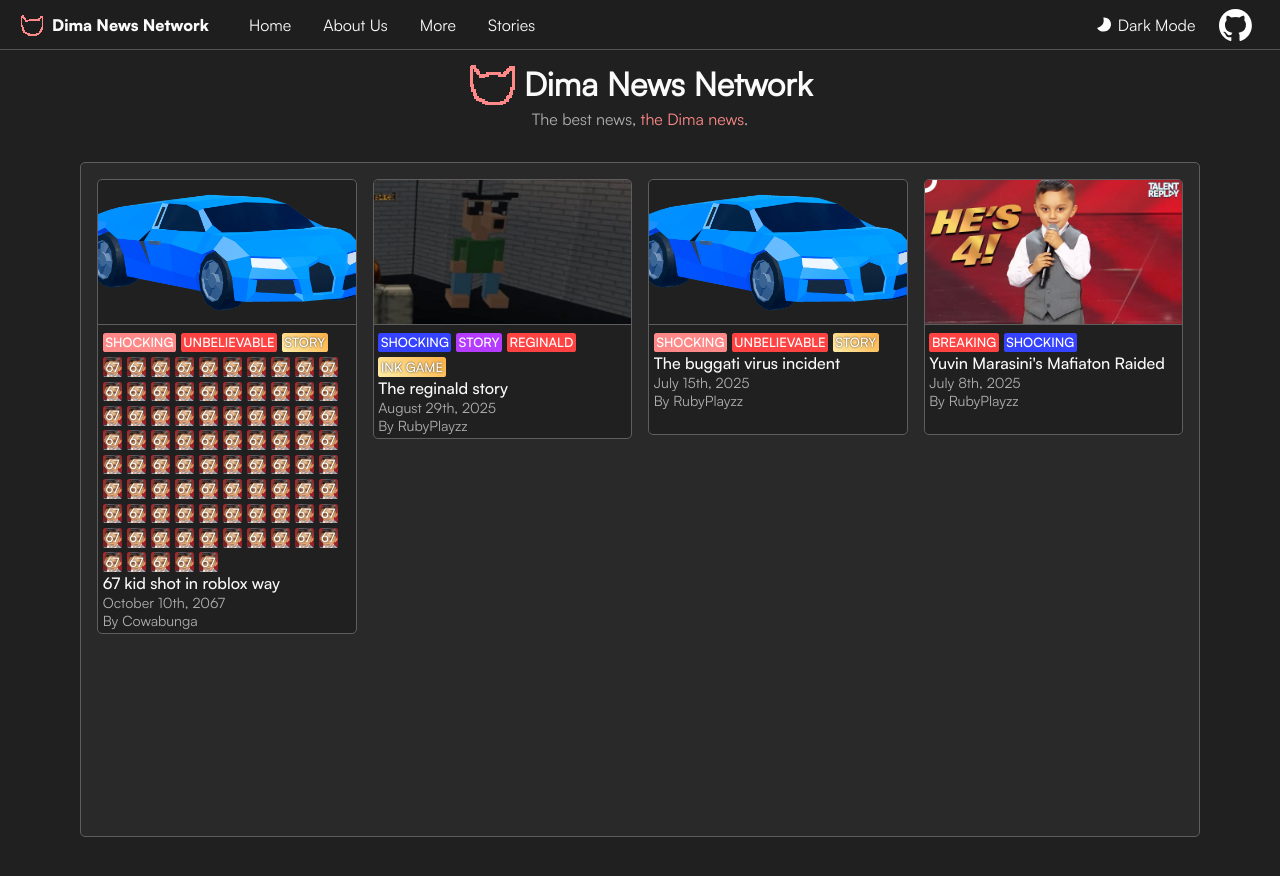
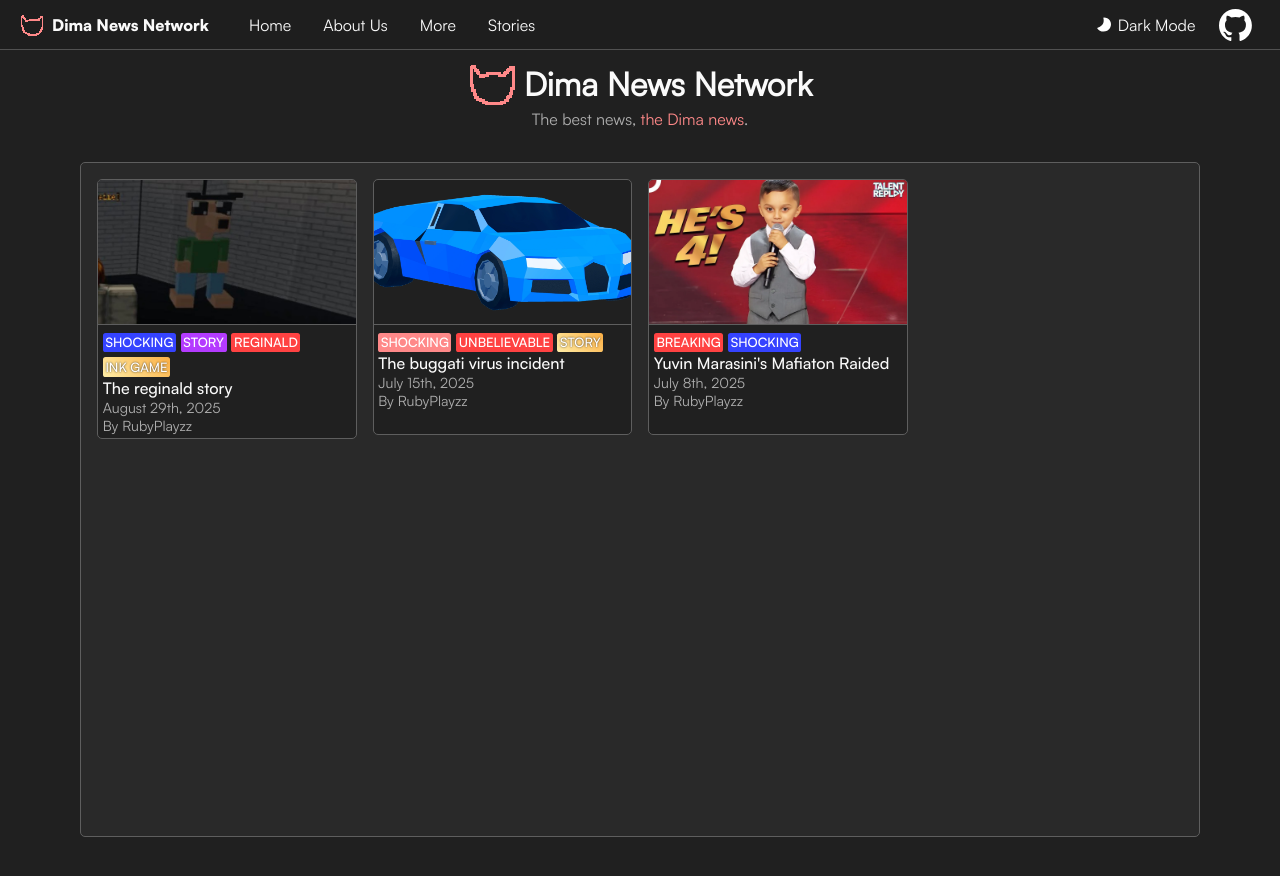
Before and after one commit to RubyPlayzz/DimaNewsNetwork, a Jekyll site: the page built from index.html, in a window 1280 px wide. Shown: the top 876 px of the page. Built offline with Jekyll 4.4.1, drawn with Linux system fonts in a browser that asks for light colours.

```diff
--- a/_layouts/article.html
+++ b/_layouts/article.html
@@ -7,8 +7,6 @@
     <link rel="stylesheet" href="{{ site.baseurl }}/css/styles.css">
     <link rel="stylesheet" href="{{ site.baseurl }}/css/news-article.css">
     <link rel="stylesheet" href="{{ site.baseurl }}/css/article-tag-colors.css">
-
-    <meta name="theme-color" content="#ff8989"/>
 
     <meta property="og:title" content="{{ page.title_short }}">
     <meta property="og:description" content="Dima News Network | The best news, the Dima News.">
--- a/_posts/2067-10-10-six-seven.html
+++ /dev/null
@@ -1,101 +0,0 @@
----
-title: "THE SHOCKING STORY OF THE 67 KID"
-title_short: "67 kid shot in roblox way"
-layout: "article"
-author: "Cowabunga"
-article_tags:
-- ["SHOCKING", "dnn"]
-- ["UNBELIEVABLE", "red"]
-- ["STORY", "gold"]
-- ["67", "young"]
-- ["67", "young"]
-- ["67", "young"]
-- ["67", "young"]
-- ["67", "young"]
-- ["67", "young"]
-- ["67", "young"]
-- ["67", "young"]
-- ["67", "young"]
-- ["67", "young"]
-- ["67", "young"]
-- ["67", "young"]
-- ["67", "young"]
-- ["67", "young"]
-- ["67", "young"]
-- ["67", "young"]
-- ["67", "young"]
-- ["67", "young"]
-- ["67", "young"]
-- ["67", "young"]
-- ["67", "young"]
-- ["67", "young"]
-- ["67", "young"]
-- ["67", "young"]
-- ["67", "young"]
-- ["67", "young"]
-- ["67", "young"]
-- ["67", "young"]
-- ["67", "young"]
-- ["67", "young"]
-- ["67", "young"]
-- ["67", "young"]
-- ["67", "young"]
-- ["67", "young"]
-- ["67", "young"]
-- ["67", "young"]
-- ["67", "young"]
-- ["67", "young"]
-- ["67", "young"]
-- ["67", "young"]
-- ["67", "young"]
-- ["67", "young"]
-- ["67", "young"]
-- ["67", "young"]
-- ["67", "young"]
-- ["67", "young"]
-- ["67", "young"]
-- ["67", "young"]
-- ["67", "young"]
-- ["67", "young"]
-- ["67", "young"]
-- ["67", "young"]
-- ["67", "young"]
-- ["67", "young"]
-- ["67", "young"]
-- ["67", "young"]
-- ["67", "young"]
-- ["67", "young"]
-- ["67", "young"]
-- ["67", "young"]
-- ["67", "young"]
-- ["67", "young"]
-- ["67", "young"]
-- ["67", "young"]
-- ["67", "young"]
-- ["67", "young"]
-- ["67", "young"]
-- ["67", "young"]
-- ["67", "young"]
-- ["67", "young"]
-- ["67", "young"]
-- ["67", "young"]
-- ["67", "young"]
-- ["67", "young"]
-- ["67", "young"]
-- ["67", "young"]
-- ["67", "young"]
-- ["67", "young"]
-- ["67", "young"]
-- ["67", "young"]
-- ["67", "young"]
-- ["67", "young"]
-- ["67", "young"]
-- ["67", "young"]
-- ["67", "young"]
-cover_image: "Brulee-Image.png"
----
-<p>
-  idk the 67 kid done got shot in roblox way 😭✌️
-
-  how does blud die on the roblox way 😋
-</p>
--- a/coming-soon.html
+++ b/coming-soon.html
@@ -28,6 +28,9 @@ permalink: /coming-soon/
     {% include header.html %}
     <main>
         <img src="{{ site.baseurl }}/assets/site-assets/hammer-2.png" id="hammer" alt="icon" class="pixelated-img no-select" draggable="false">
+        <p class="secondary" id="high-score">Best: 500</p>
+        <br>
+
         <p>The <code>More</code> and <code>Stories</code> sections don't exist yet.</p>
         <br>
         <p>coming soon hopefully</p>
--- a/css/styles.css
+++ b/css/styles.css
@@ -213,6 +213,10 @@ code {
     color: var(--accent);
 }
 
+.secondary {
+    color: var(--text-secondary);
+}
+
 .no-select {
     -webkit-user-drag: none;
     user-select: none;
--- a/scripts/changeTheme.js
+++ b/scripts/changeTheme.js
@@ -1,9 +1,6 @@
 const themeSelector = document.getElementById("theme-selector");
 const themeSelectorText = themeSelector.querySelector("p");
 const themeSelectorImage = themeSelector.querySelector("img");
-
-const root = document.documentElement;
-
 
 // Themes are defined in the script tag inside of header.html
 // Change theme is also defined in the script tag
@@ -16,14 +13,12 @@ function updateThemeSelector() {
 
 updateThemeSelector()
 
-themeSelector.addEventListener("click", (event) => {
+themeSelector.addEventListener("click", () => {
     console.log("click");
     window.currentThemeIndex++;
 
     if (window.currentThemeIndex > window.themes.length - 1) window.currentThemeIndex = 0;
 
-    const theme = window.themes[window.currentThemeIndex];
-
     updateThemeSelector();
 
     window.changeTheme(window.themes[window.currentThemeIndex]);
--- a/scripts/tableOfContents.js
+++ b/scripts/tableOfContents.js
@@ -14,7 +14,6 @@ const headingTags = [
 ]
 
 const children = article.children
-const articleNodes = article.children;
 for (let i = 0; i < children.length; i++) {
     let childNode = children[i];
 
@@ -23,7 +22,7 @@ for (let i = 0; i < children.length; i++) {
     };
 };
 
-function scrollHeadingIntoView(heading, tableOfContentsItem) {
+function scrollHeadingIntoView(heading) {
     heading.scrollIntoView({
             behavior: 'smooth',
             block: 'start'
@@ -60,7 +59,7 @@ articleHeadings.map((heading) => {
     });
 });
 
-window.addEventListener("scroll", (event) => {
+window.addEventListener("scroll", () => {
     const scrollTop = window.pageYOffset || document.documentElement.scrollTop;
 
     tocItems.forEach(item =>
```
Also changed, not shown: other parts of coming-soon.html (+1 -0 lines), css/coming-soon.css (+6 -2 lines), scripts/cookieManager.js (added, +34 -0 lines), scripts/hammerGame/game.js (+93 -29 lines).
